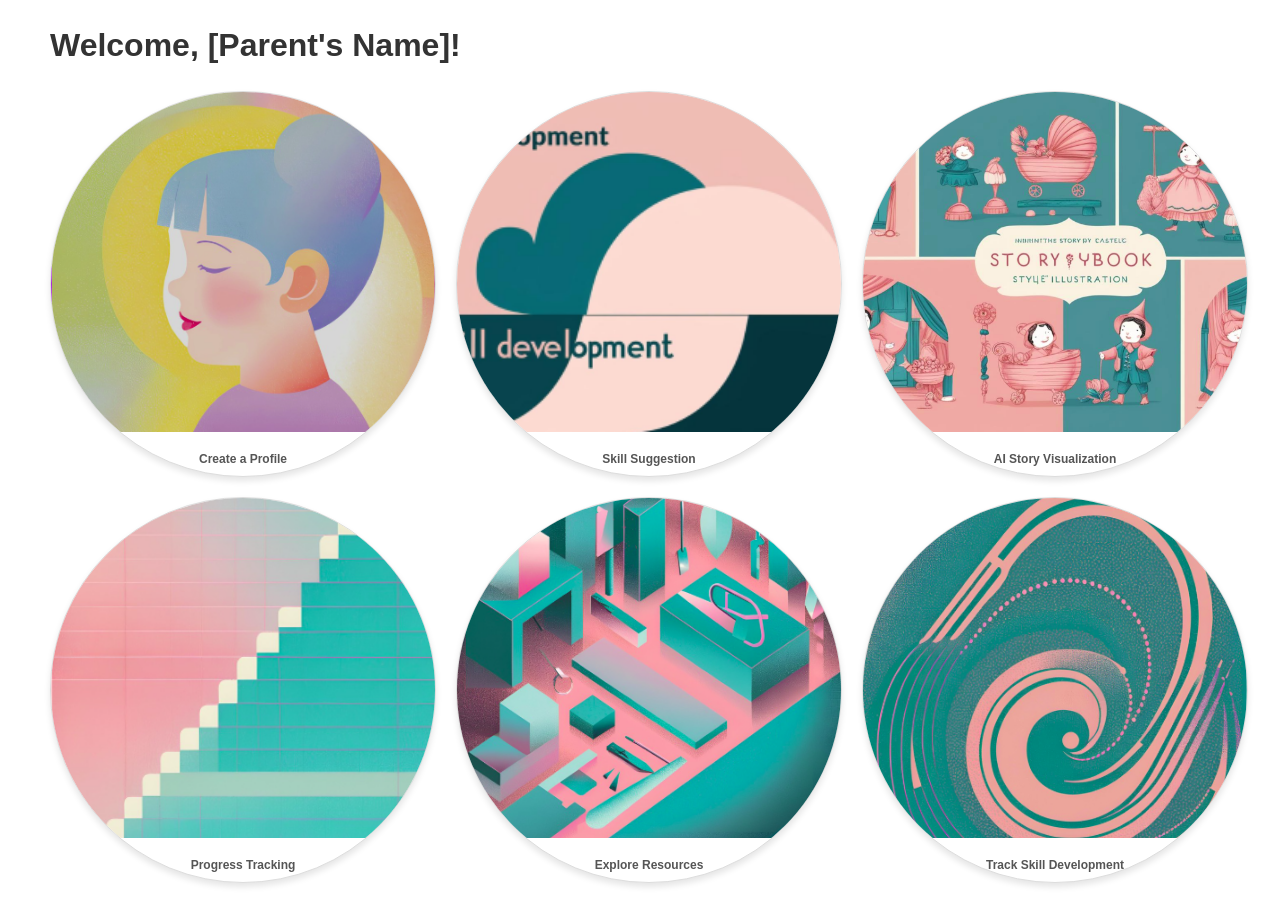
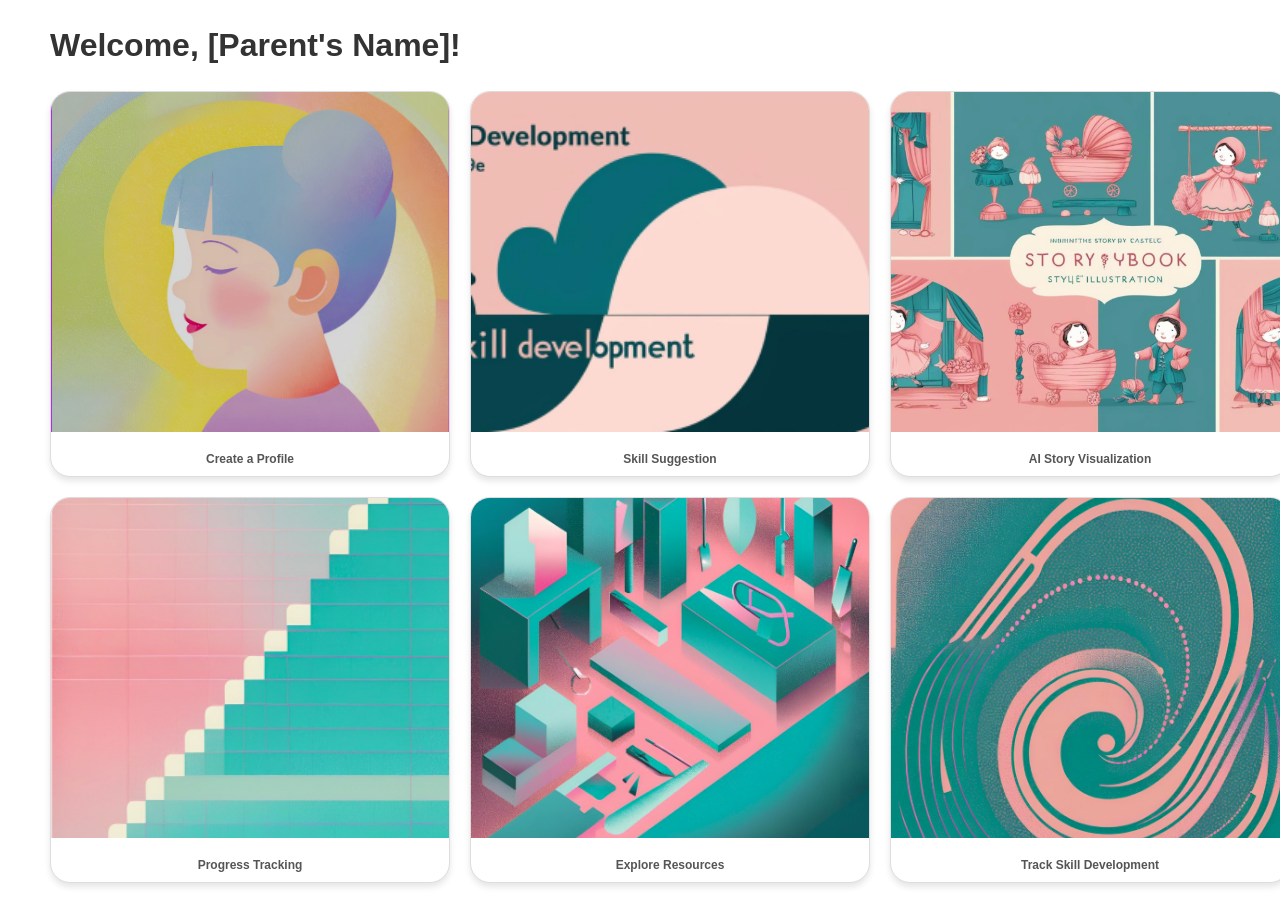
Before and after one commit to Yasmina-Maddah/nestling-frontend, a React (Create React App) app: page /Dashboard in a window 1280 px wide. Built offline with nearby package versions, Linux system fonts and the light colour scheme.

Commit message:
Edited the style of the Dashboard

```diff
--- a/src/pages/Dashboard/Dashboard.css
+++ b/src/pages/Dashboard/Dashboard.css
@@ -22,10 +22,10 @@
   }
 
   .dashboard-card {
-    width: 386px;
+    width: 400px;
     height: 386px;
     border: 1px solid #ddd;
-    border-radius: 200px;
+    border-radius: 20px;
     overflow: hidden;
     text-align: center;
     background-color: #fff;
```
